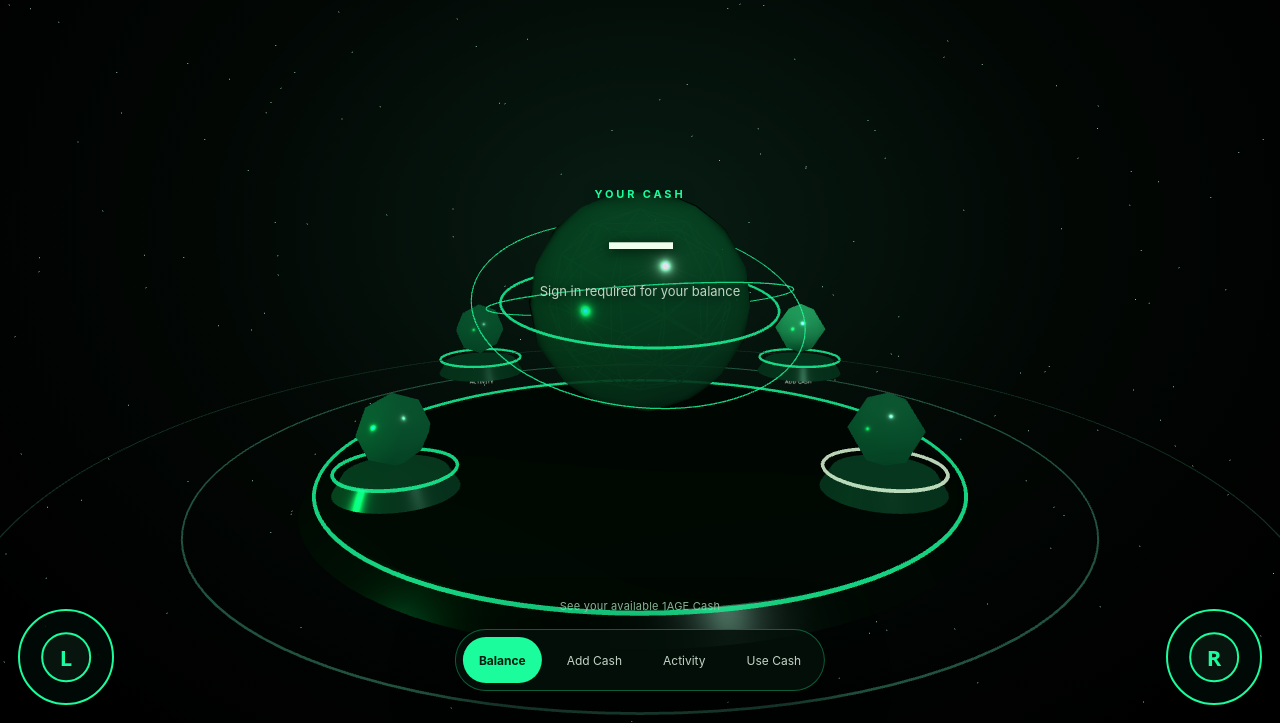
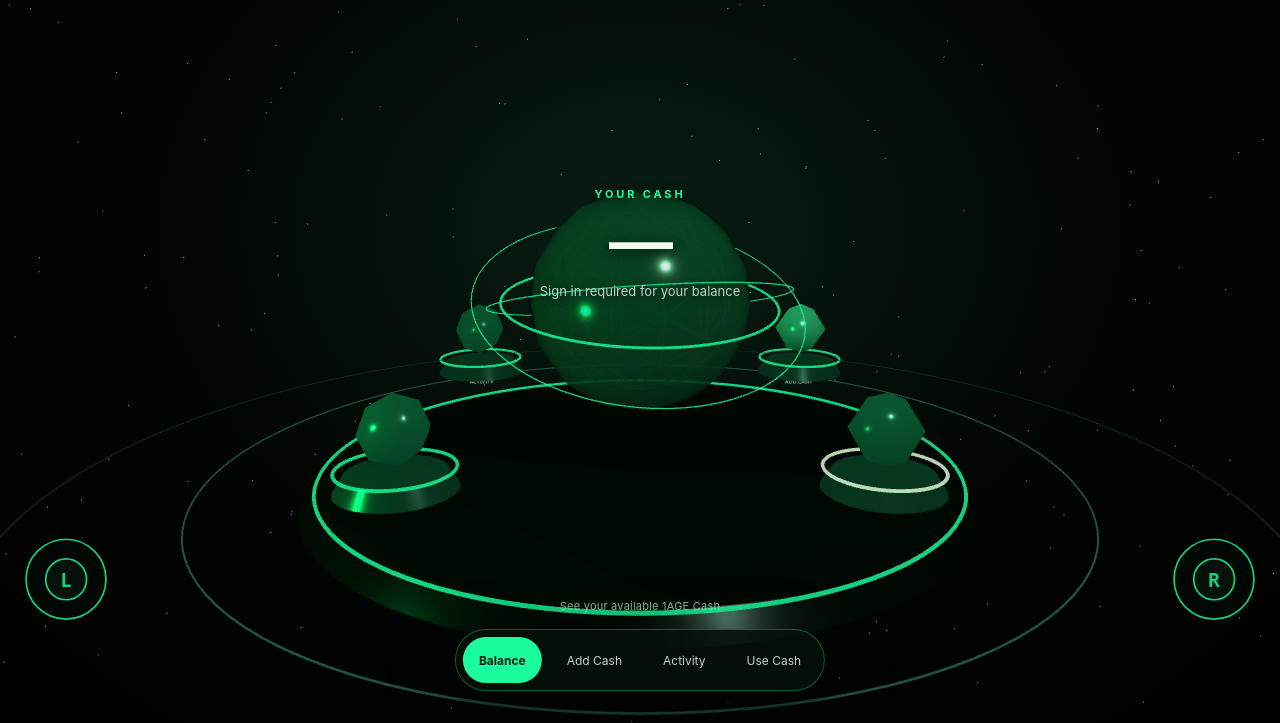
Before and after one commit to 1AGEthe3rd/1age-cash, a plain HTML site: page index.html in a window 1280 px wide. Shown: the part 77-800 px from the top of the page. Drawn offline with nearby package versions, Linux system fonts and the light colour scheme; animation ran at ten frames a second.

Commit message:
fix(cash): keep shared 1AGE touch gamepad clear of action dock

```diff
--- a/cash-portal.css
+++ b/cash-portal.css
@@ -21,3 +21,8 @@ button{cursor:pointer;font:inherit;color:inherit}button:focus-visible,a:focus-vi
 @media(max-width:620px){.cash-header{gap:5px}.brand{gap:6px}.brand img{width:39px;height:39px}.connection{font-size:9px;padding:8px;max-width:140px}.cash-header .round-button{width:36px;height:36px}.core-label{top:39%}#cash-actions{bottom:calc(env(safe-area-inset-bottom) + 17px);gap:2px;padding:5px}#cash-actions button{font-size:11px;padding:9px 10px;min-height:44px}.hint{bottom:calc(env(safe-area-inset-bottom) + 86px)}#cash-panel{bottom:calc(env(safe-area-inset-bottom) + 84px)}}
 @media(max-height:480px){.core-label{top:38%}.hint{display:none}#cash-actions{bottom:calc(env(safe-area-inset-bottom) + 6px)}#cash-panel{inset:calc(env(safe-area-inset-top) + 6px) 12px auto;max-height:calc(100dvh - 82px)}}
 @media(prefers-reduced-motion:reduce){*{scroll-behavior:auto!important;transition:none!important;animation:none!important}}
+
+/* Keep original paired 1AGE joysticks visible without covering Cash actions. */
+body #oneage-controller .oneage-stick{bottom:calc(env(safe-area-inset-bottom) + 103px);opacity:.82;transform:scale(.85);transform-origin:bottom center}
+@media(max-width:620px){body #oneage-controller .oneage-stick{bottom:calc(env(safe-area-inset-bottom) + 93px);transform:scale(.78)}}
+@media(max-height:480px){body #oneage-controller .oneage-stick{bottom:calc(env(safe-area-inset-bottom) + 68px);transform:scale(.65)}}
```
